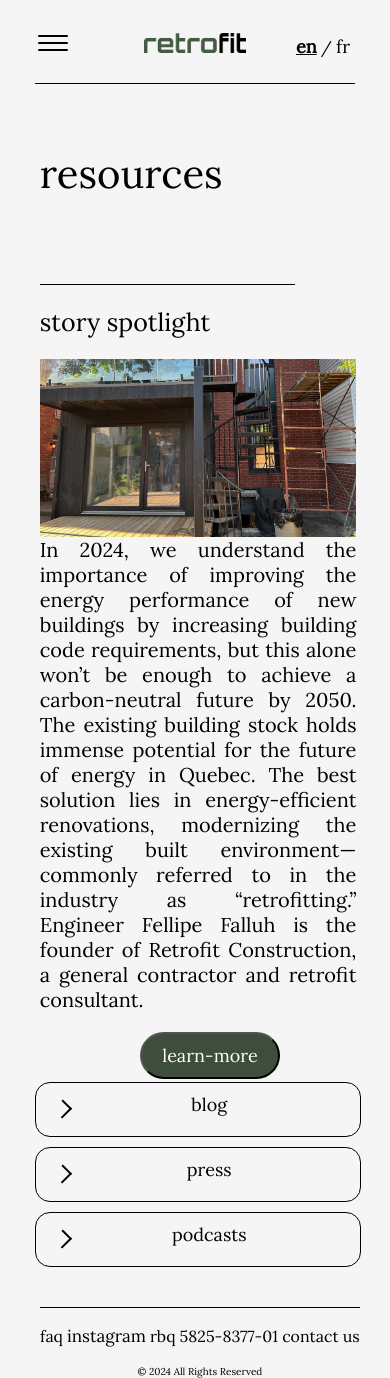
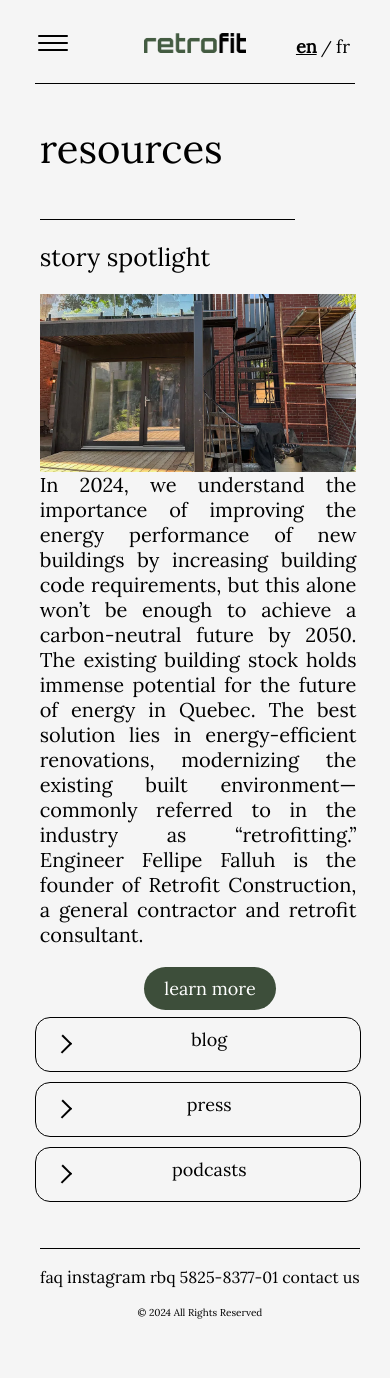
Before and after one commit to eduardofalluh/retrofitconstruction, a website: page dist/ressources.html in a window 390 px wide. After the commit the page ends 1319 px from the top, so only its background shows below. Drawn offline with Linux system fonts and the light colour scheme; no server answers.

Commit message:
Making final changes

```diff
--- a/dist/css/aboutpage.css
+++ b/dist/css/aboutpage.css
@@ -329,13 +329,12 @@ h1.about::before {
   top: 0;
   left: 0;
   height: 1px;
-  width: 200px;
+  width: 100%;
   background-color: black;
 }
 
 .main-title{
   margin-left: 40px;
-  margin-bottom: 40px;
   font-weight: 400;
 
 }
@@ -772,7 +771,6 @@ a {
     display: block;
             margin-right: auto;
             width: 93%;
-            margin-bottom: 80px;
     }
   .about-animation h1{
     font-size: 35px !important;
@@ -843,7 +841,6 @@ a {
       justify-content: center; /* Center the sections vertically (if container has height) */
       width: 100%; /* Ensure the container takes full width */
       margin: 0 auto !important; /* Center the container horizontally */
-      padding: 20px; /* Add padding for spacing */
   }
 
     .about-section{
@@ -861,9 +858,10 @@ a {
   justify-content: space-between; /* Add space between sections */
   gap: 20px; /* Add space between sections */
   max-width: 1200px; /* Set a maximum width */
-  margin-left: 0px;
-  padding: 20px; /* Add padding around the container */
+  padding-left: 20px;
   text-align: justify;
+  padding-right: 20px;
+  padding-bottom: 20px;
 }
 
 .about-section {
--- a/dist/css/projects.css
+++ b/dist/css/projects.css
@@ -203,7 +203,7 @@ section {
 
 h1 {
     font-size: 40px;
-    margin-bottom: 80px;
+    margin-bottom: 40px;
     font-family: 'Lora', serif;
 }
 
--- a/dist/css/ressources.css
+++ b/dist/css/ressources.css
@@ -276,7 +276,7 @@ h1 {
     text-align: left;
     margin-top: 20px;
     font-size: 30px;
-    margin-bottom: 60px;
+    margin-bottom: 20px;
     font-family: 'Lora', serif;
     font-weight: 400;
 }
@@ -564,7 +564,7 @@ footer {
     text-align: center;
     background-color: #fff;
     margin-left: 55px;
-
+    margin-top: 8%;
 }
 
 .footer p {
@@ -957,7 +957,7 @@ label {
     }
 
     main{
-        padding: 40px 0px;
+        padding: 15px 0px;
         margin: 0 auto;
 
     }
--- a/dist/css/servicepage.css
+++ b/dist/css/servicepage.css
@@ -379,7 +379,7 @@ section {
 
 h1 {
     font-size: 40px;
-    margin-bottom: 80px;
+    margin-bottom: 50px;
     font-family: 'Lora', serif;
     font-weight: 400;
 }
--- a/dist/ressources.html
+++ b/dist/ressources.html
@@ -95,7 +95,8 @@
                     data-fr="En 2024, nous comprenons l’importance d’améliorer la performance énergétique des nouveaux bâtiments en augmentant les exigences du code du bâtiment, mais cela ne suffira pas à lui seul à atteindre un avenir neutre en carbone d’ici 2050. Le parc immobilier existant recèle un immense potentiel pour l’avenir énergétique du Québec. La meilleure solution réside dans les rénovations écoénergétiques, c’est-à-dire la modernisation de l’environnement bâti existant, ce que l’on appelle communément dans l’industrie la « modernisation ». L’ingénieur Fellipe Falluh est le fondateur de Retrofit Construction, entrepreneur général et consultant en rénovation."
                     >In 2024, we understand the importance of improving the energy performance of new buildings by increasing building code requirements, but this alone won’t be enough to achieve a carbon-neutral future by 2050. The existing building stock holds immense potential for the future of energy in Quebec. The best solution lies in energy-efficient renovations, modernizing the existing built environment—commonly referred to in the industry as “retrofitting.” Engineer Fellipe Falluh is the founder of Retrofit Construction, a general contractor and retrofit consultant.</p>
                     <div class="btn">
-                        <button class="learn-more" onclick="window.open('https://ici.radio-canada.ca/ohdio/premiere/emissions/boreale-138/segments/chronique/475861/chronique-efficacite-energetique-renovation-retrofitting-felippe-falluh', '_blank');">learn-more</button>
+                        <a class="learn-more" data-fr="Réservez une consultation" onclick="window.open('https://ici.radio-canada.ca/ohdio/premiere/emissions/boreale-138/segments/chronique/475861/chronique-efficacite-energetique-renovation-retrofitting-felippe-falluh', '_blank');" data-fr="savoir plus" data-en="learn more">learn more</a>
+
                     </div>
                 </div>
             </div>
```
Also changed, not shown: dist/projects.html (+6 -6 lines).
